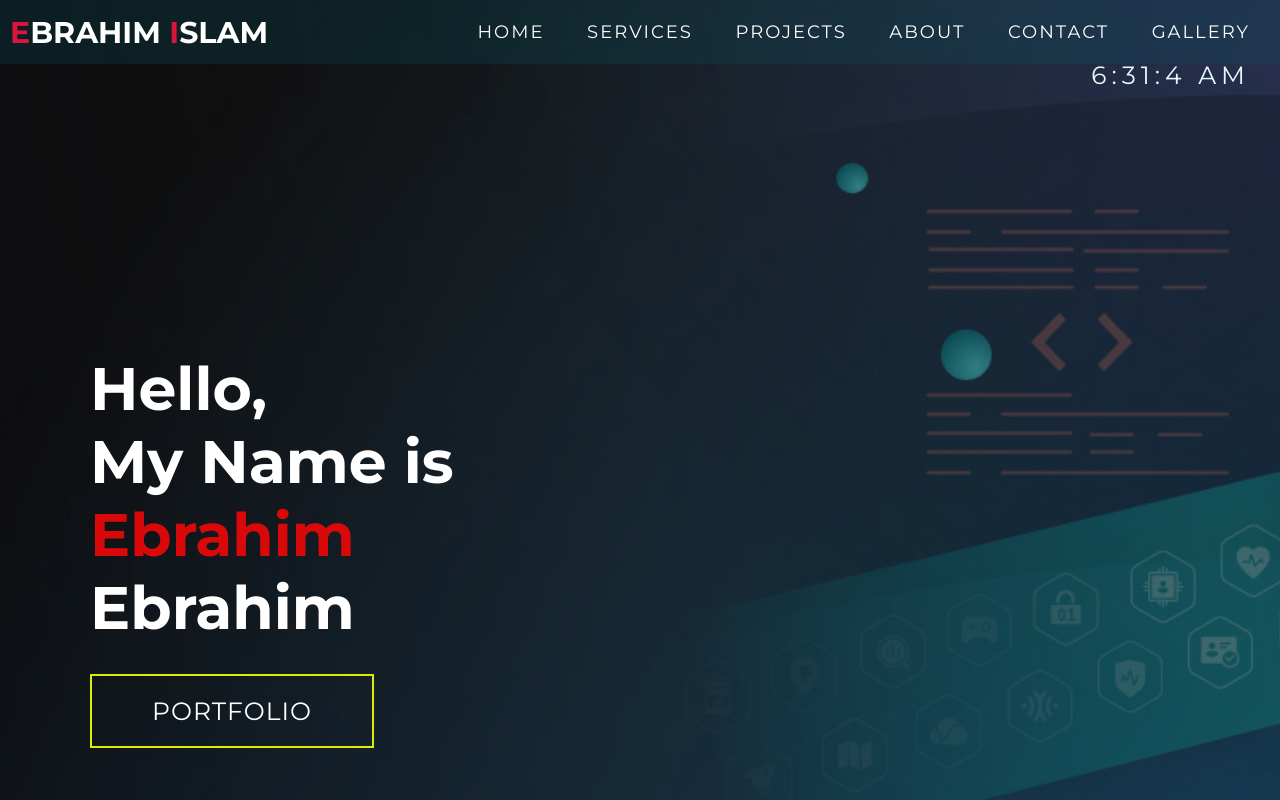
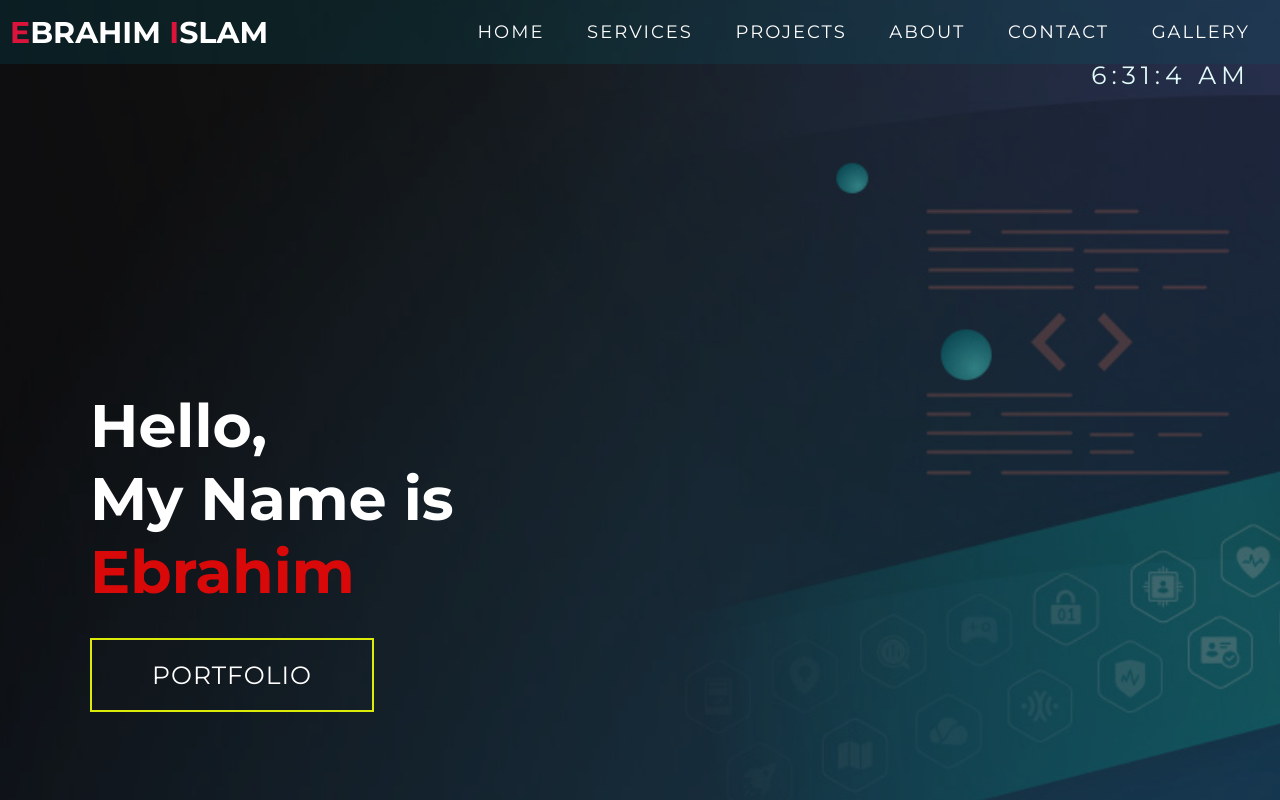
Before and after one commit to EbrahimIslam-tech/my-portfolio, a plain HTML site: page index.html in a window 1280 px wide. Shown: the top 800 px of the page. Drawn offline with Linux system fonts and the light colour scheme.

Commit message:
go on previus code

```diff
--- a/index.html
+++ b/index.html
@@ -47,7 +47,6 @@
             <div>
                 <h1>Hello,<span></span></h1>
                 <h1> My Name is <span></span></h1>
-                <h1>Ebrahim <span></span></h1>
                 <h1>Ebrahim <span></span></h1>
                 <a href="#projects" type="button" class="cta">PORTFOLIO</a>
             </div>
```
